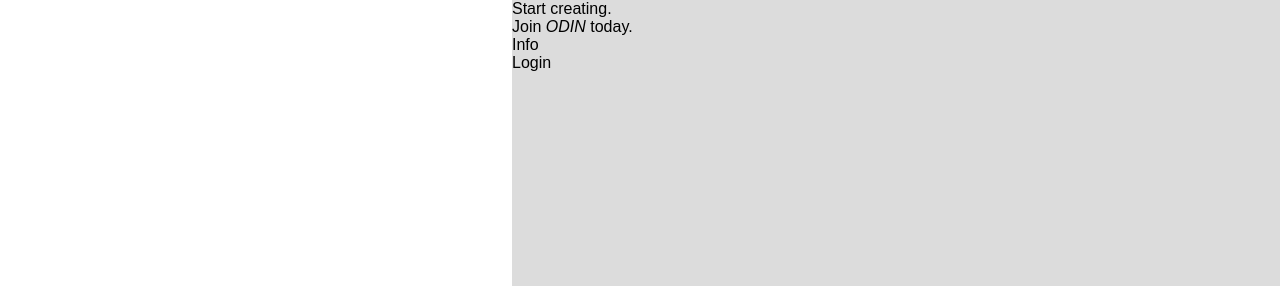
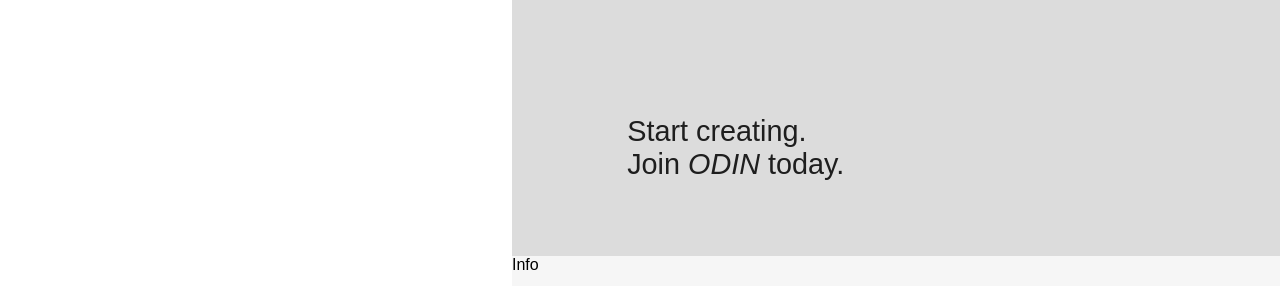
Before and after one commit to jonkermoo/sign-up-form, a plain HTML site: page index.html in a window 1280 px wide. Shown: the top 286 px of the page. Drawn offline with Linux system fonts and the light colour scheme; a web font is replaced by a local one.

Commit message:
subheading styling

```diff
--- a/style.css
+++ b/style.css
@@ -52,4 +52,24 @@
     flex-grow: 0;
 
     background: #dcdcdc;
+
+    display: flex;
+    flex-direction: column;
 }
+.subheading {
+    flex: 0 0 32%;
+    padding-left: 15%;
+    padding-top: 15%;
+}
+.subheading p {
+    color: #1E1E1E;
+    font-size: clamp(.5rem, 1.8rem, 1.8rem);
+}
+.info-container {
+    flex: 0 0 36%;
+
+    background-color: #F6F6F6;
+}
+.login {
+    flex: 0 0 32%;
+}
```
